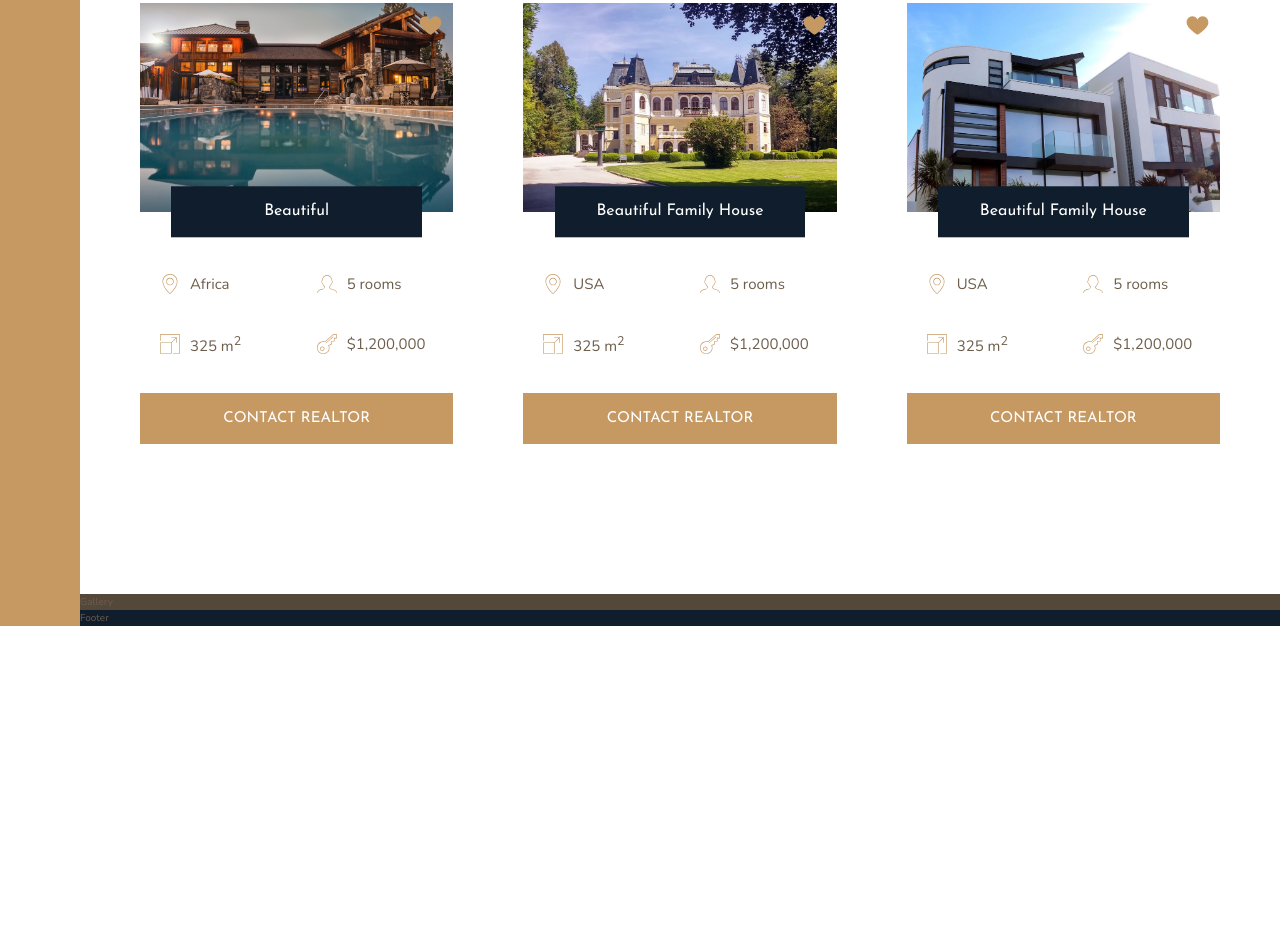
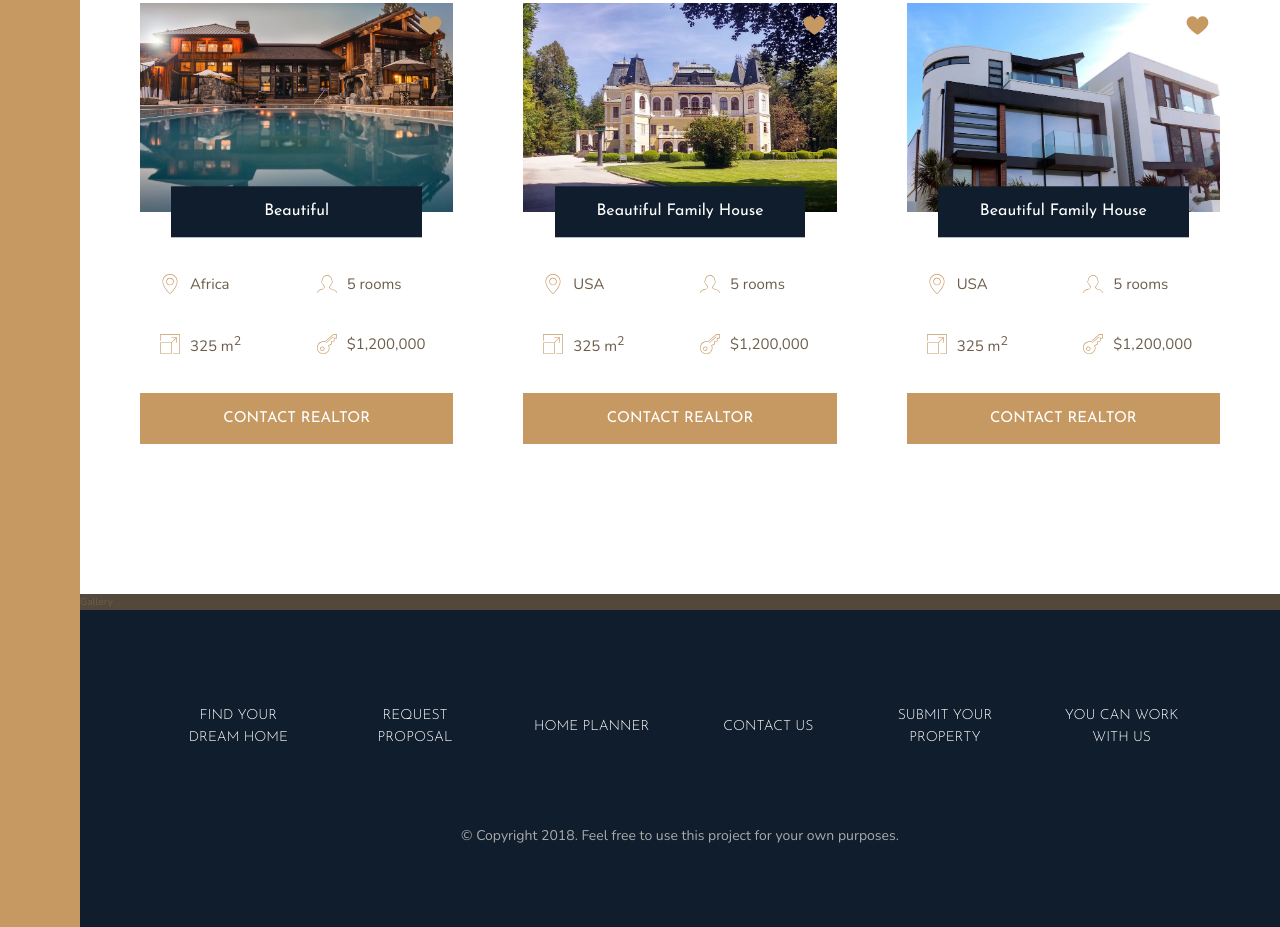
Before and after one commit to skmuddamsetty/Real-Estate, a website: page index.html in a window 1280 px wide. Shown: the part 2723-3650 px from the top of the page. Before the commit the page ends 3349 px from the top, so only its background shows below. Drawn offline with nearby package versions, Linux system fonts and the light colour scheme.

Commit message:
Building the footer section complete

```diff
--- a/index.html
+++ b/index.html
@@ -333,7 +333,41 @@
         Gallery
     </section>
     <footer class="footer">
-        Footer
+        <ul class="nav">
+            <li class="nav__item">
+                <a href="#" class="nav__link">
+                    Find your dream home
+                </a>
+            </li>
+            <li class="nav__item">
+                    <a href="#" class="nav__link">
+                        Request Proposal
+                    </a>
+            </li>
+            <li class="nav__item">
+                    <a href="#" class="nav__link">
+                        Home Planner
+                    </a>
+            </li>
+            <li class="nav__item">
+                    <a href="#" class="nav__link">
+                        Contact Us
+                    </a>
+            </li>
+            <li class="nav__item">
+                    <a href="#" class="nav__link">
+                        Submit your property
+                    </a>
+            </li>
+            <li class="nav__item">
+                    <a href="#" class="nav__link">
+                        you can work with us
+                    </a>
+            </li>
+        </ul>
+        <p class="copyright">
+            &copy; Copyright 2018. Feel free to use this project for your own purposes.
+        </p>
     </footer>
 </body>
 
--- a/sass/_footer.scss
+++ b/sass/_footer.scss
@@ -1,4 +1,39 @@
 .footer {
     background-color: $color-secondary;
     grid-column: full-start/ full-end;
+    padding: 8rem;
 }
+.nav{
+    list-style: none;
+    display: grid;
+    grid-template-columns: repeat(auto-fit,minmax(15rem,1fr));
+    grid-gap: 2rem;
+    align-items: center;
+    &__link:link,
+    &__link:visited {
+        font-size: 1.4rem;
+        color: #fff;
+        text-decoration: none;
+        font-family: $font-display;
+        text-transform: uppercase;
+        text-align: center;
+        padding: 1.5rem;
+        display: block;
+        transition: all .2s;
+    }
+    &__link:hover,
+    &__link:active {
+        background-color: rgba(#fff, .05);
+        transform: translateY(-3px);
+    }
+}
+
+.copyright {
+    font-size: 1.4rem;
+    color: $color-grey-light-2;
+    margin-top: 6rem;
+    text-align: center;
+    width: 70%;
+    margin-right: auto;
+    margin-left: auto;
+}
```
Also changed, not shown: css/style.css.
